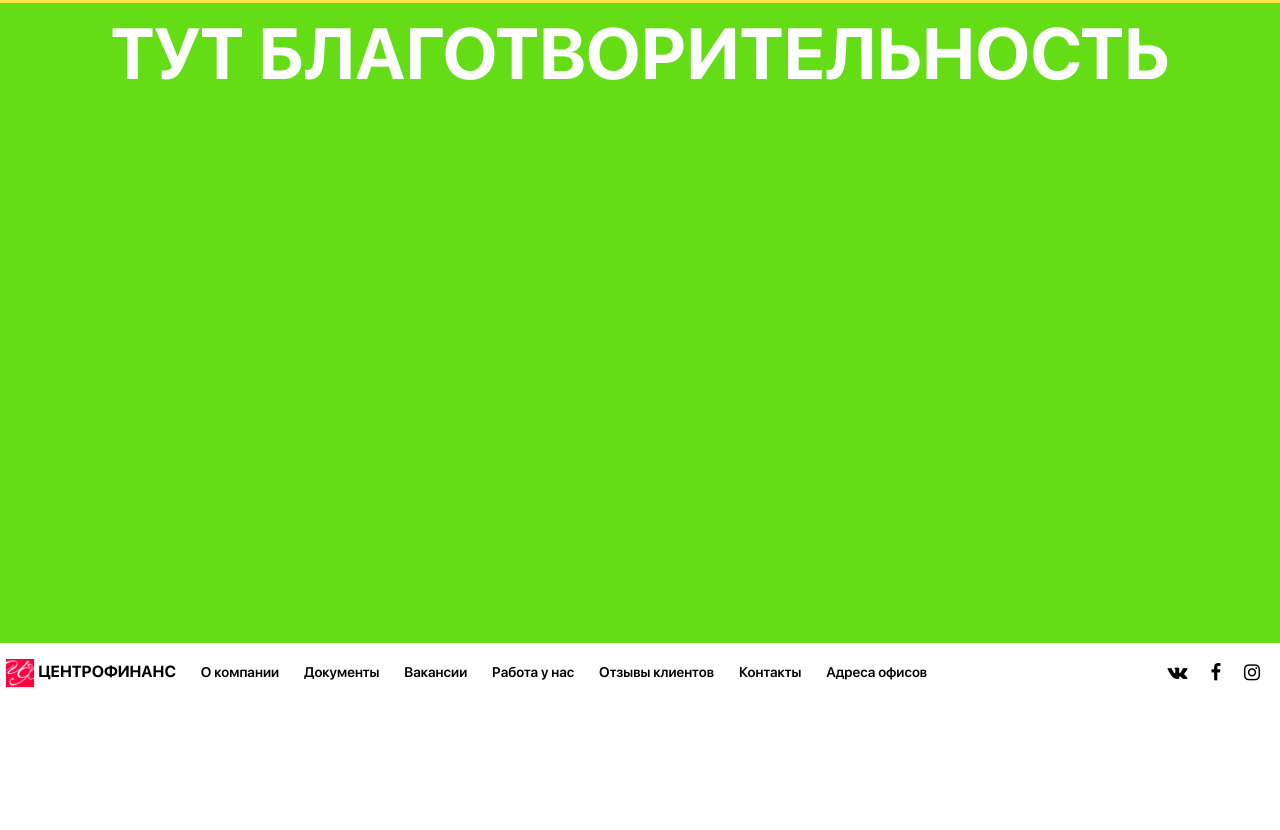
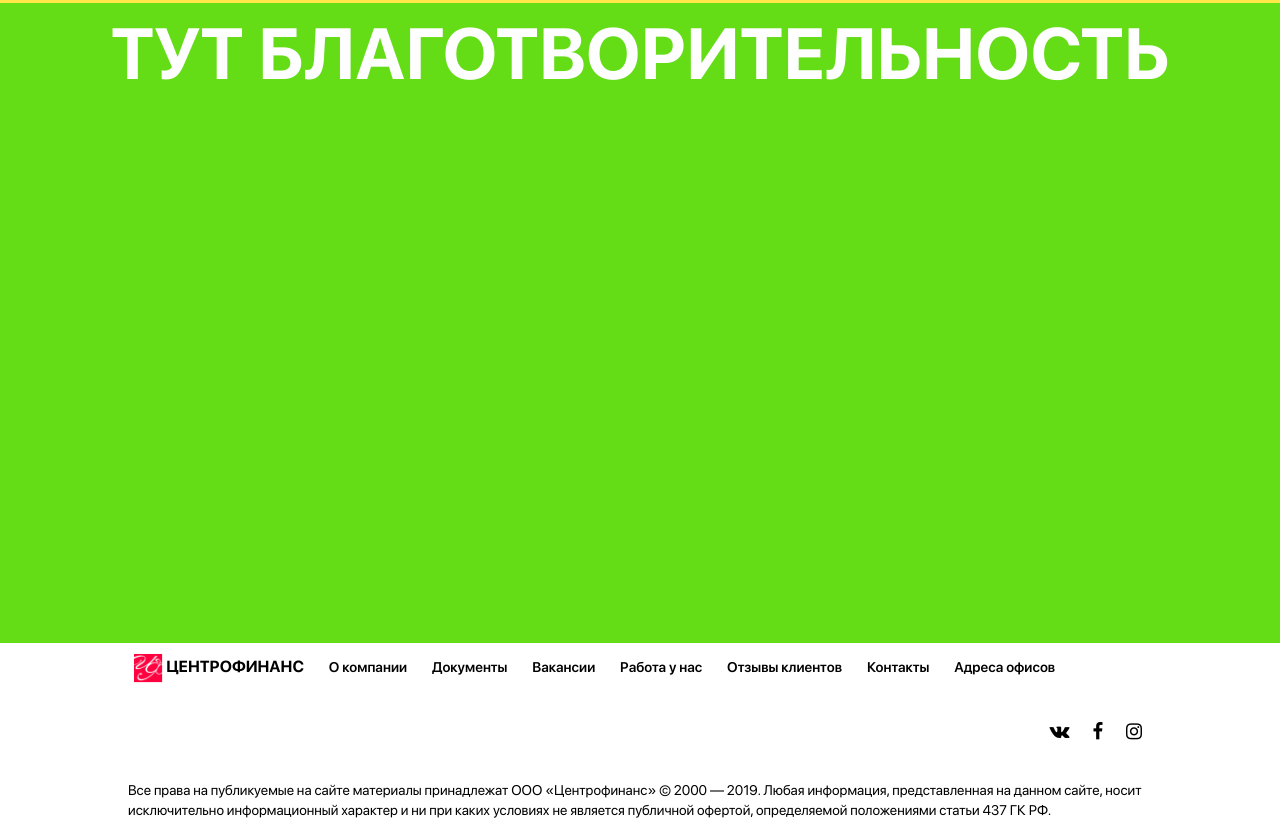
Before and after one commit to HoneyGood/centFin, a plain HTML site: page index.html in a window 1280 px wide. Shown: the part 1998-2828 px from the top of the page. Before the commit the page ends 2701 px from the top, so only its background shows below. Drawn offline with Linux system fonts and the light colour scheme.

Commit message:
footer padding leftright

```diff
--- a/css/style.css
+++ b/css/style.css
@@ -38,11 +38,12 @@
 }
 
 .footer1 {
+    padding-left: 10%;
     padding-top: 10px;
     padding-bottom: 10px;
     background-color: #fff;
     color: #000000;
-    padding-right: 10px;
+    padding-right: 10%;
     display: flex;
     align-items: center;
     flex-wrap: wrap;
--- a/index.html
+++ b/index.html
@@ -391,6 +391,12 @@
                 <a href="#" class="fa fa-instagram fa-lg"> </a>
             </li>
         </ul>
+    <br><br><br><br><br>
+    <span> Все права на публикуемые на сайте материалы принадлежат
+        ООО «Центрофинанс» © 2000 — 2019. Любая информация, представленная
+        на данном сайте, носит исключительно информационный характер и ни
+        при каких условиях не является публичной офертой, определяемой
+        положениями статьи 437 ГК РФ.  </span>
 </section>
 </body>
 </html>
```
